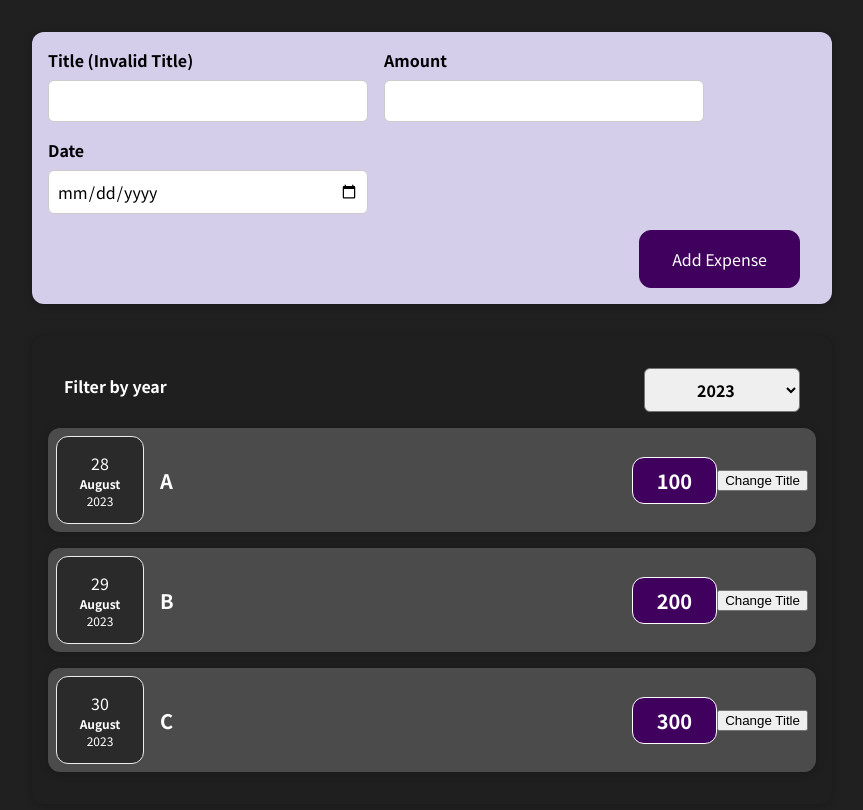
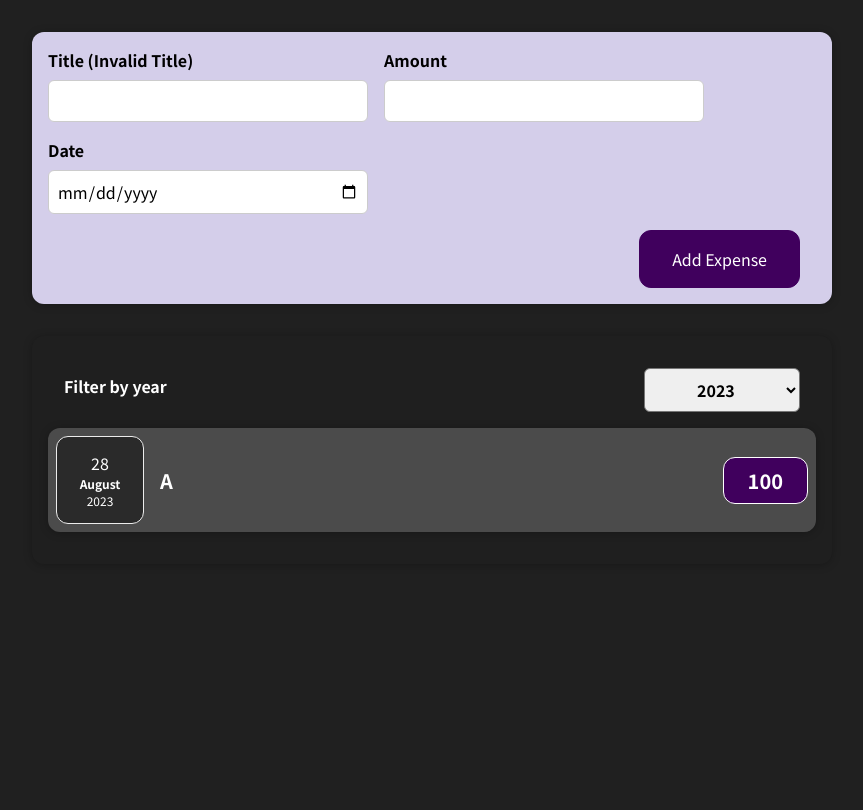
Before and after one commit to RicardoXXXXXX/Expense-System, a React (Create React App) app: page / in a window 1280 px wide. Shown: the top 810 px of the page, without its empty margins (208-1071 px from the left). Built offline with nearby package versions, Linux system fonts and the light colour scheme.

Commit message:
Add key into expense rendering

```diff
--- a/src/App.js
+++ b/src/App.js
@@ -5,8 +5,6 @@ import React, { useState } from "react";
 //This is for initializing the useState
 const dummy_expenses = [
   { id: "1", title: "A", amount: 100, date: new Date(2023, 7, 28) },
-  { id: "2", title: "B", amount: 200, date: new Date(2023, 7, 29) },
-  { id: "3", title: "C", amount: 300, date: new Date(2023, 7, 30) },
 ];
 
 function App() {
--- a/src/components/Expense/ExpenseItem.js
+++ b/src/components/Expense/ExpenseItem.js
@@ -7,9 +7,9 @@ import React, { useState } from "react";
 const ExpenseItem = (props) => {
   //useState() Make component function renewable, can only be called in component function.
   const [title, setTitle] = useState(props.title); //title is the managed props.title, it's now renewable, every title has an independent state. setTitle is a func to set title.
-  const clickHandler = () => {
-    setTitle("Changed");
-  };
+  // const clickHandler = () => {
+  //   setTitle("Changed");
+  // };
 
   return (
     <Card className="expense-item">
@@ -18,7 +18,7 @@ const ExpenseItem = (props) => {
         <h2>{title}</h2>
         <div className="expense-item__price">{props.amount}</div>
       </div>
-      <button onClick={clickHandler}>Change Title</button>
+      {/* <button onClick={clickHandler}>Change Title</button> */}
     </Card>
   );
 };
--- a/src/components/Expense/Expenses.js
+++ b/src/components/Expense/Expenses.js
@@ -22,6 +22,8 @@ const Expenses = (props) => {
       {/* Use map() to display the array of expense*/}
       {props.expenses.map((expense) => (
         <ExpenseItem
+          /* Indentify each specific item, Important for list items*/
+          key={expense.id}
           title={expense.title}
           amount={expense.amount}
           date={expense.date}
```
